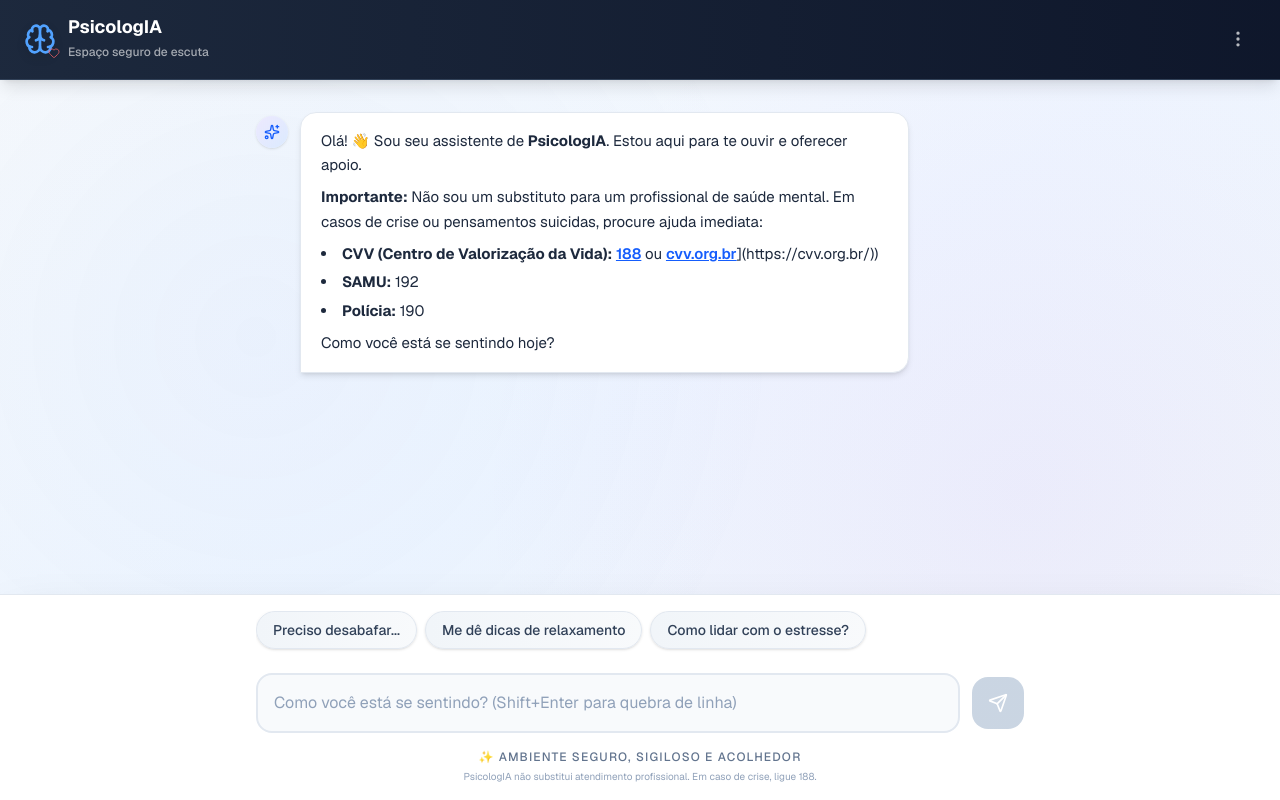
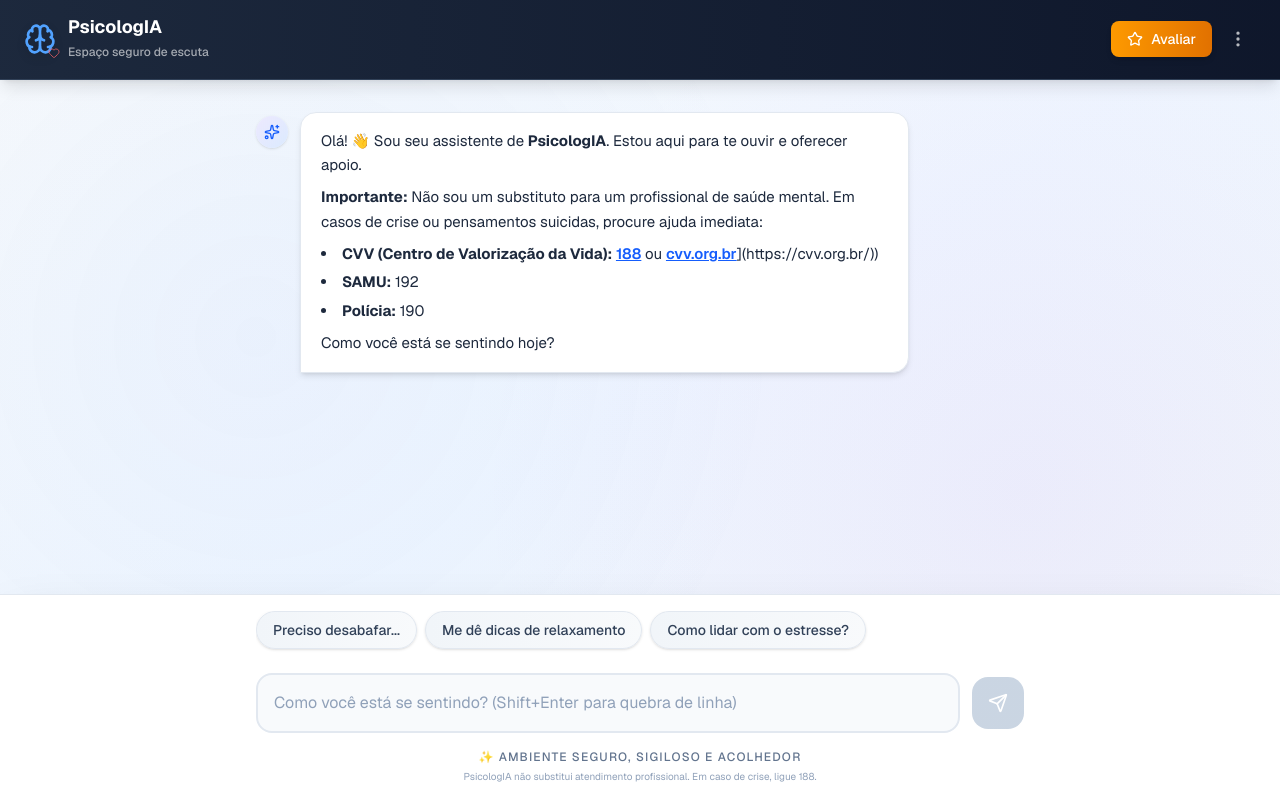
Before and after one commit to AlvesMatheusO/Psicolog-IA_Front, a Next.js app: page / in a window 1280 px wide. Built offline with nearby package versions, Linux system fonts and the light colour scheme.

Commit message:
rating bnt

```diff
--- a/src/app/page.tsx
+++ b/src/app/page.tsx
@@ -2,7 +2,7 @@
 
 import { useState, useRef, useEffect } from "react";
 import ReactMarkdown from "react-markdown";
-import { Send, Brain, MoreVertical, User, Sparkles, AlertTriangle, Heart } from "lucide-react";
+import { Send, Brain, MoreVertical, User, Sparkles, AlertTriangle, Heart, Star } from "lucide-react";
 
 type Message = {
   id: string;
@@ -174,6 +174,15 @@ export default function ChatPage() {
     }
   };
 
+  // Abre o formulário de avaliação
+  const openFeedbackForm = () => {
+    window.open(
+      "https://docs.google.com/forms/d/e/1FAIpQLSdxsFvXIR0DEcQlmiYbHLXMTe11vk603vn2syWIyVLDmmsJKQ/viewform?fbzx=4157689559825366130",
+      "_blank",
+      "noopener,noreferrer"
+    );
+  };
+
   // Pill buttons sugeridos
   const suggestedPills = [
     "Preciso desabafar...",
@@ -195,9 +204,22 @@ export default function ChatPage() {
             <span className="text-xs opacity-60 font-medium">Espaço seguro de escuta</span>
           </div>
         </div>
-        <button className="p-2 hover:bg-slate-700 rounded-lg transition-colors">
-          <MoreVertical className="w-5 h-5 opacity-70" />
-        </button>
+
+        {/* HEADER BUTTONS */}
+        <div className="flex items-center gap-2">
+          <button
+            onClick={openFeedbackForm}
+            className="flex items-center gap-2 px-4 py-2 bg-gradient-to-r from-amber-500 to-amber-600 hover:from-amber-600 hover:to-amber-700 text-white rounded-lg font-medium text-sm transition-all duration-200 shadow-md hover:shadow-lg hover:scale-105 active:scale-95"
+            title="Nos avalie! Sua opinião é importante"
+          >
+            <Star className="w-4 h-4" />
+            <span className="hidden sm:inline">Avaliar</span>
+          </button>
+
+          <button className="p-2 hover:bg-slate-700 rounded-lg transition-colors">
+            <MoreVertical className="w-5 h-5 opacity-70" />
+          </button>
+        </div>
       </header>
 
       {/* CHAT AREA */}
```
